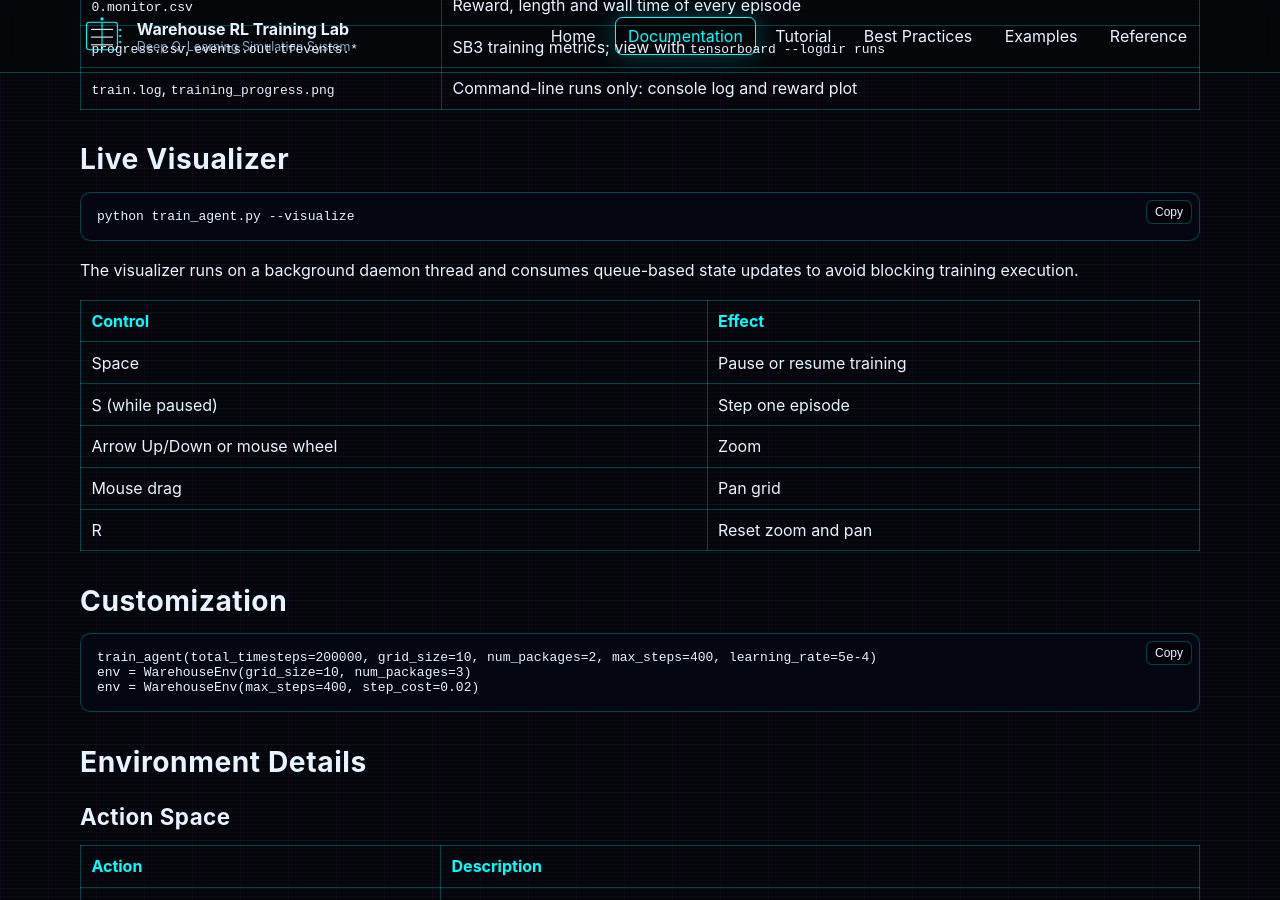
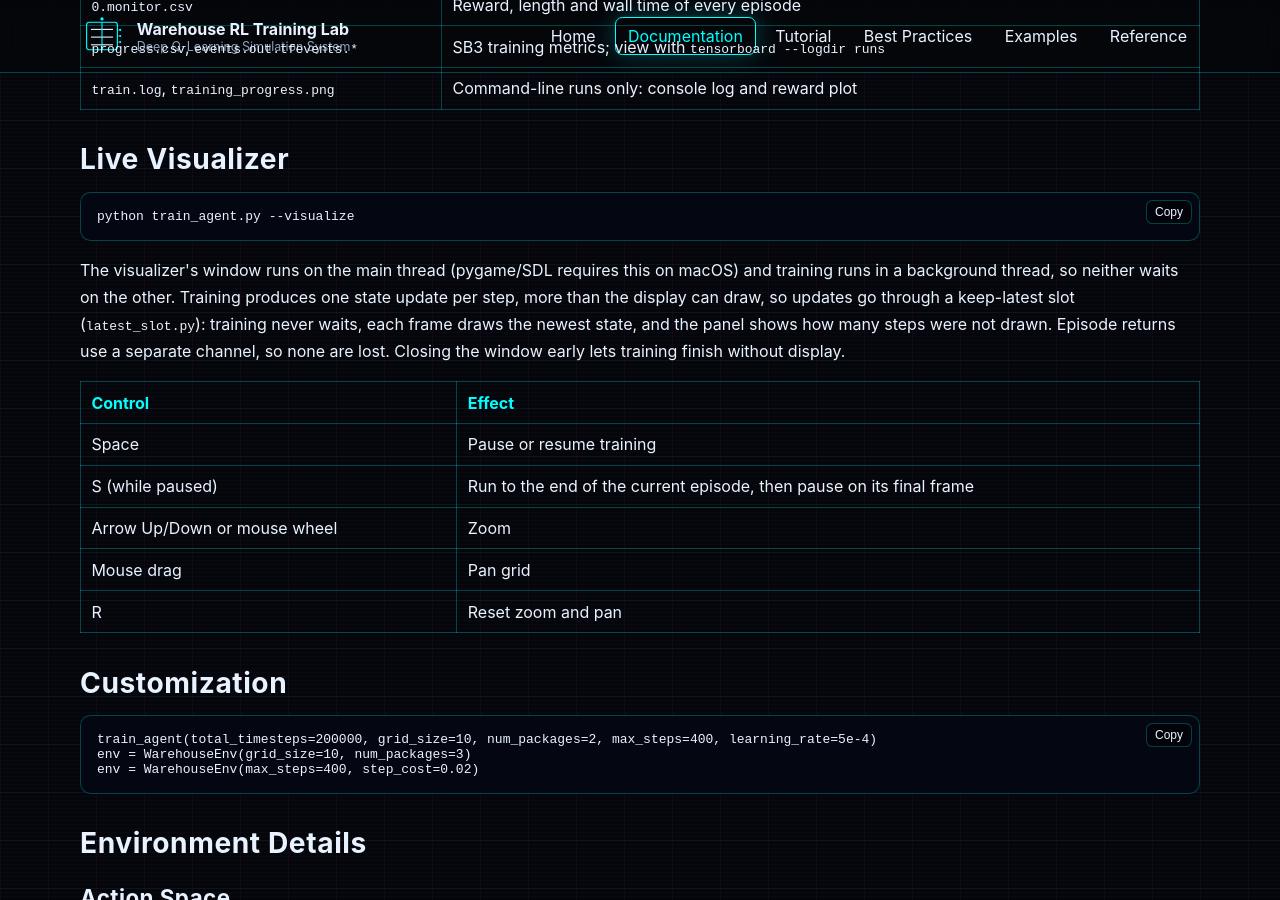
Before and after one commit to ordocaelum/warehouse-rl-demo, a Jekyll site: the page built from docs/docs/documentation.html, in a window 1280 px wide and 900 px high, scrolled down 2520 px. Built offline with Jekyll 4.4.1, drawn with Linux system fonts in a browser that asks for light colours.

Commit message:
Pages: live visualizer threading and S key as the code has them
Code taken as correct (visualizer_pygame.py, train_agent.py,
latest_slot.py).

- docs/documentation.html: "runs on a background daemon thread and
  consumes queue-based state updates" -> the window runs on the main
  thread and training in a background thread, with updates through a
  keep-latest slot (newest state drawn, skipped steps counted) and
  episode returns on a separate channel.
- docs/documentation.html: "S (while paused): step one episode" ->
  runs to the end of the current episode, then pauses on its final
  frame.
- index.html: the Keyboard Shortcuts table is labelled as the Training
  Lab's (in the visualizer, R resets zoom and S steps an episode).

Co-Authored-By: Claude Opus 5.5 <noreply@anthropic.com>

```diff
--- a/docs/docs/documentation.html
+++ b/docs/docs/documentation.html
@@ -102,13 +102,13 @@ pip install -r requirements.lock" %}
 <section id="visualizer">
   <h2>Live Visualizer</h2>
   {% include code-block.html code="python train_agent.py --visualize" %}
-  <p>The visualizer runs on a background daemon thread and consumes queue-based state updates to avoid blocking training execution.</p>
+  <p>The visualizer's window runs on the main thread (pygame/SDL requires this on macOS) and training runs in a background thread, so neither waits on the other. Training produces one state update per step, more than the display can draw, so updates go through a keep-latest slot (<code>latest_slot.py</code>): training never waits, each frame draws the newest state, and the panel shows how many steps were not drawn. Episode returns use a separate channel, so none are lost. Closing the window early lets training finish without display.</p>
   <div class="table-wrap">
     <table>
       <thead><tr><th>Control</th><th>Effect</th></tr></thead>
       <tbody>
         <tr><td>Space</td><td>Pause or resume training</td></tr>
-        <tr><td>S (while paused)</td><td>Step one episode</td></tr>
+        <tr><td>S (while paused)</td><td>Run to the end of the current episode, then pause on its final frame</td></tr>
         <tr><td>Arrow Up/Down or mouse wheel</td><td>Zoom</td></tr>
         <tr><td>Mouse drag</td><td>Pan grid</td></tr>
         <tr><td>R</td><td>Reset zoom and pan</td></tr>
--- a/docs/index.html
+++ b/docs/index.html
@@ -390,7 +390,7 @@
                         <li>Exploration fraction: 20% of training</li>
                     </ul>
 
-                    <h3>Keyboard Shortcuts</h3>
+                    <h3>Keyboard Shortcuts (Training Lab, <code>ui_dashboard.py</code>)</h3>
                     <table class="params-table">
                         <thead>
                             <tr><th>Key</th><th>Action</th></tr>
```
